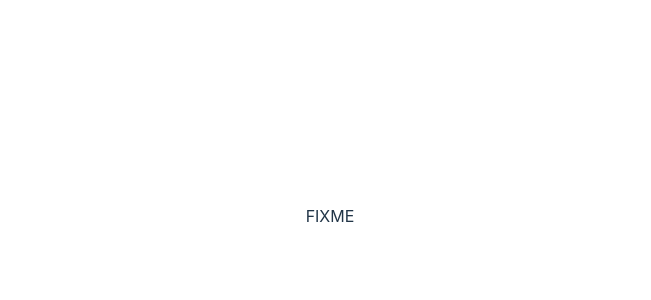
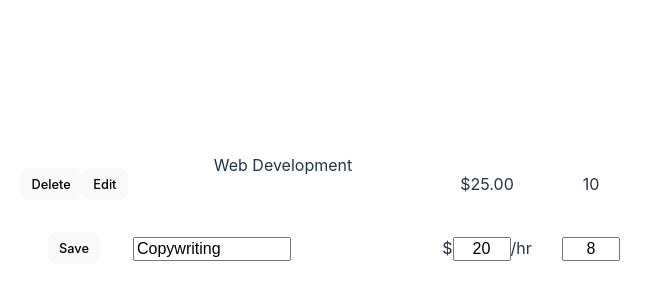
Before and after one commit to tara-mehryar/thinking_in_react, a React (Vite) app: page / in a window 1280 px wide. Shown: the part 184-484 px from the top of the page, without its empty margins (310-961 px from the left). Built offline with nearby package versions, Linux system fonts and the light colour scheme.

Commit message:
Finish Part 1

```diff
--- a/src/App.jsx
+++ b/src/App.jsx
@@ -1,4 +1,5 @@
 import './App.css';
+import InvoiceTable from './components/InvoiceTable';
 
 const TEST_DATA = [
   { id: 0, description: 'Content plan', rate: 50, hours: 4 },
@@ -8,7 +9,7 @@ const TEST_DATA = [
 ];
 
 function App() {
-  return <p>FIXME</p>;
+  return <InvoiceTable/>;
 }
 
 export default App;
--- a/src/components/InvoiceTable.jsx
+++ b/src/components/InvoiceTable.jsx
@@ -1 +1,70 @@
 import './InvoiceTable.css';
+import formatCurrency from '../utils/formatCurrency';
+import idGenerator from '../utils/idGenerator';
+
+const EditableRowModeButtons = ({ isEditing }) => {
+    return isEditing ? (
+        <td>
+            <button>Save</button>
+        </td>
+    ) : (
+        <td>
+            <button>Delete</button>
+            <button>Edit</button>
+        </td>
+    )
+}
+
+const EditableDescriptionCell = ({ value, isEditing }) => {
+    return isEditing ? (
+        <td>
+            <input type='text' value={value}/>
+        </td>
+    ) : (
+        <ts>{value}</ts>
+    )
+}
+
+const EditableRateCell = ({ value, isEditing }) => {
+    return isEditing ? (
+        <td>
+            $<input type='text' value ={value}/>
+            /hr
+        </td>
+    ) : (
+        <td>{formatCurrency(value)}</td>
+    )
+}
+
+const EditableHoursCell = ({ value, isEditing }) => {
+    return isEditing ? (
+        <td>
+            <input type="text" value={value} />
+        </td>
+    ) : (
+        <td>{value}</td>
+    )
+}
+
+const InvoiceTable = () => {
+    return (
+        <table>
+            <tbody>
+                <tr>
+                    <EditableRowModeButtons isEditing={false}/>
+                    <EditableDescriptionCell value='Web Development' isEditing={false}/>
+                    <EditableRateCell value={25} isEditing={false}/>
+                    <EditableHoursCell value={10} isEditing={false}/>
+                </tr>
+                <tr>
+                    <EditableRowModeButtons isEditing={true}/>
+                    <EditableDescriptionCell value='Copywriting' isEditing={true}/>
+                    <EditableRateCell value={20} isEditing={true}/>
+                    <EditableHoursCell value={8} isEditing={true}/>
+                </tr>
+            </tbody>
+        </table>
+    )
+}
+
+export default InvoiceTable;
```
Also changed, not shown: 1 other file (tests, documents, lock files or other folders).
